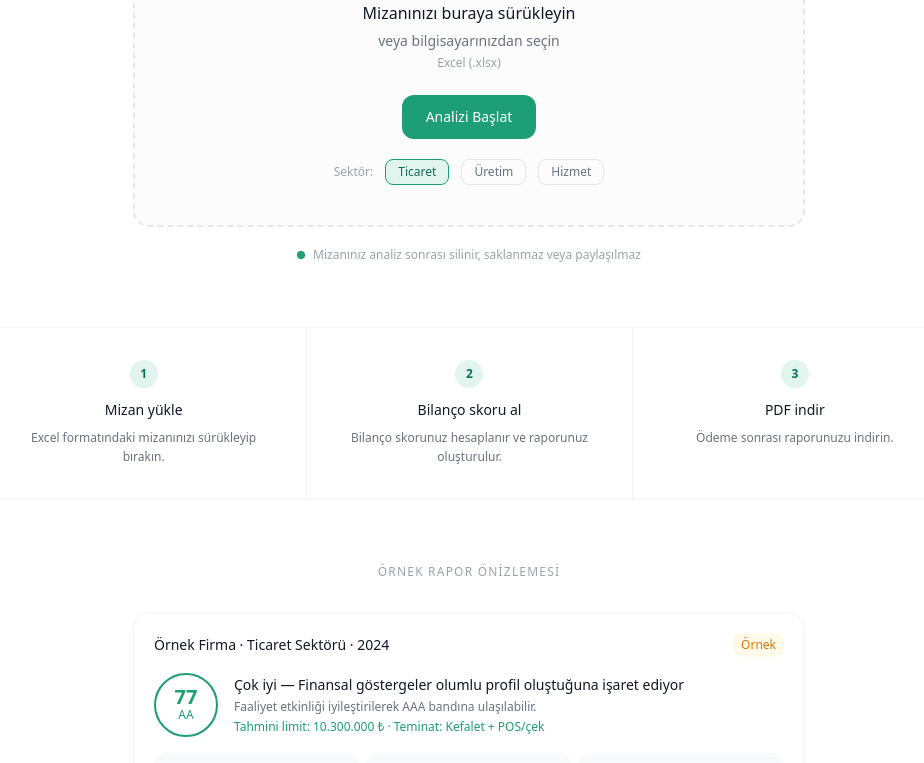
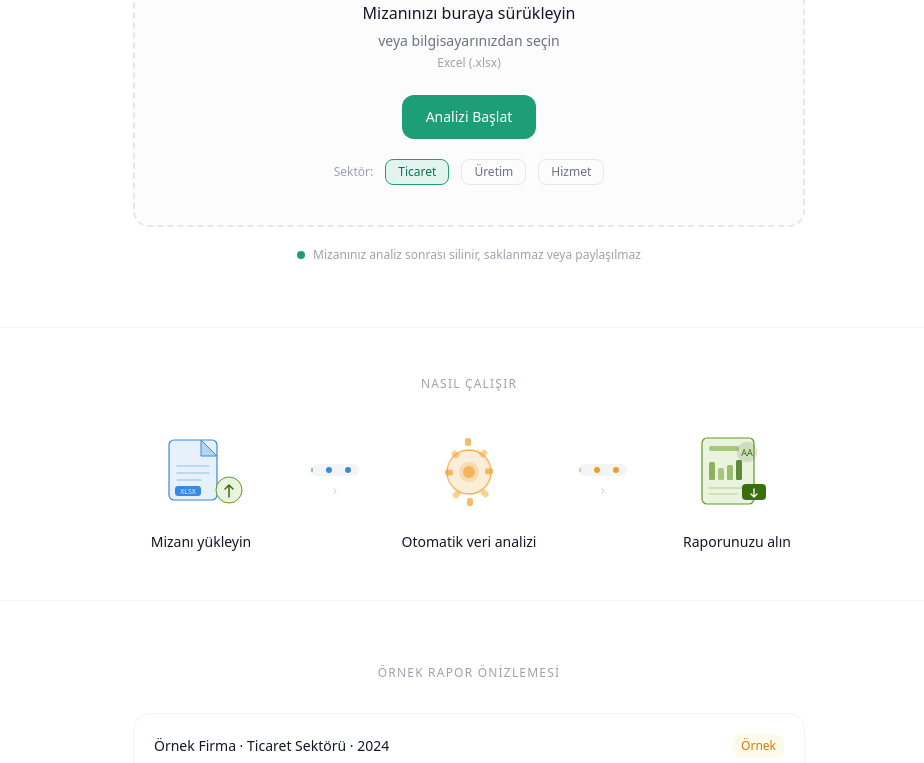
Before and after one commit to gokhanonurai-lang/bilancoskor, a Next.js app: page / in a window 1280 px wide. Shown: the part 555-1318 px from the top of the page, without its empty margins (171-1095 px from the left). Built offline with nearby package versions, Linux system fonts and the light colour scheme; no server answers; the database is empty.

Commit message:
feat: nasıl çalışır bölümü animasyonlu SVG ile yenilendi

```diff
--- a/src/app/page.tsx
+++ b/src/app/page.tsx
@@ -89,21 +89,107 @@ export default function LandingPage() {
         </div>
       </section>
 
-      {/* 3 ADIM */}
-      <section className="border-t border-gray-100">
-        <div className="max-w-5xl mx-auto px-6 grid grid-cols-3 divide-x divide-gray-100">
-          {[
-            { n: '1', title: 'Mizan yükle', desc: 'Excel formatındaki mizanınızı sürükleyip bırakın.' },
-            { n: '2', title: 'Bilanço skoru al', desc: 'Bilanço skorunuz hesaplanır ve raporunuz oluşturulur.' },
-            { n: '3', title: 'PDF indir', desc: 'Ödeme sonrası raporunuzu indirin.' },
-          ].map(s => (
-            <div key={s.n} className="py-8 px-8 text-center">
-              <div className="w-7 h-7 rounded-full bg-brand-50 text-brand-600 text-xs font-semibold flex items-center justify-center mx-auto mb-3">{s.n}</div>
-              <div className="text-sm font-medium text-gray-900 mb-2">{s.title}</div>
-              <div className="text-xs text-gray-500 leading-relaxed">{s.desc}</div>
+      {/* NASIL ÇALIŞIR */}
+      <section className="border-t border-gray-100 py-12">
+        <div className="max-w-5xl mx-auto px-6">
+          <p className="text-xs font-medium text-gray-400 uppercase tracking-widest text-center mb-10">Nasıl çalışır</p>
+          <div className="flex items-start justify-center gap-0">
+
+            {/* ADIM 1 */}
+            <div className="flex-1 max-w-[220px] flex flex-col items-center text-center px-3 group">
+              <div className="w-[100px] h-[80px] mb-5">
+                <svg viewBox="0 0 100 80" fill="none" xmlns="http://www.w3.org/2000/svg" className="w-full h-full">
+                  <rect x="18" y="8" width="48" height="60" rx="5" fill="#E6F1FB" stroke="#378ADD" strokeWidth="1.2"/>
+                  <path d="M50 8 L66 24 L50 24 Z" fill="#B5D4F4" stroke="#378ADD" strokeWidth="1"/>
+                  <line x1="26" y1="34" x2="58" y2="34" stroke="#378ADD" strokeWidth="1.2" strokeLinecap="round" opacity="0.5"/>
+                  <line x1="26" y1="41" x2="58" y2="41" stroke="#378ADD" strokeWidth="1.2" strokeLinecap="round" opacity="0.5"/>
+                  <line x1="26" y1="48" x2="50" y2="48" stroke="#378ADD" strokeWidth="1.2" strokeLinecap="round" opacity="0.5"/>
+                  <rect x="24" y="54" width="26" height="10" rx="3" fill="#378ADD"/>
+                  <text x="37" y="62" textAnchor="middle" fontSize="7" fontWeight="500" fill="#E6F1FB">XLSX</text>
+                  <circle cx="78" cy="58" r="13" fill="#EAF3DE" stroke="#639922" strokeWidth="1"/>
+                  <path d="M78 65 L78 53 M74 57 L78 53 L82 57" stroke="#3B6D11" strokeWidth="1.5" strokeLinecap="round" strokeLinejoin="round"/>
+                </svg>
+              </div>
+              <p className="text-sm font-medium text-gray-900 group-hover:-translate-y-1 transition-transform">Mizanı yükleyin</p>
             </div>
-          ))}
+
+            {/* CONNECTOR 1 */}
+            <div className="flex-shrink-0 pt-8 flex flex-col items-center gap-1">
+              <div className="relative w-12 h-3 overflow-hidden rounded-full bg-gray-100">
+                <div className="absolute top-[3px] left-[-8px] w-[6px] h-[6px] rounded-full bg-[#378ADD] animate-[flowmove_1.6s_linear_infinite]" />
+                <div className="absolute top-[3px] left-[-8px] w-[6px] h-[6px] rounded-full bg-[#378ADD] animate-[flowmove_1.6s_linear_infinite_0.53s]" />
+                <div className="absolute top-[3px] left-[-8px] w-[6px] h-[6px] rounded-full bg-[#378ADD] animate-[flowmove_1.6s_linear_infinite_1.06s]" />
+              </div>
+              <span className="text-gray-300 text-sm">›</span>
+            </div>
+
+            {/* ADIM 2 */}
+            <div className="flex-1 max-w-[220px] flex flex-col items-center text-center px-3 group">
+              <div className="w-[100px] h-[80px] mb-5">
+                <svg viewBox="0 0 100 80" fill="none" xmlns="http://www.w3.org/2000/svg" className="w-full h-full">
+                  <g style={{transformOrigin:'50px 40px', animation:'spin 8s linear infinite'}}>
+                    <circle cx="50" cy="40" r="22" fill="#FAEEDA" stroke="#EF9F27" strokeWidth="1.2"/>
+                    <circle cx="50" cy="40" r="10" fill="#EF9F27" opacity="0.25"/>
+                    <circle cx="50" cy="40" r="6" fill="#EF9F27" opacity="0.6"/>
+                    <rect x="47" y="16" width="6" height="8" rx="2" fill="#EF9F27" opacity="0.7"/>
+                    <rect x="47" y="56" width="6" height="8" rx="2" fill="#EF9F27" opacity="0.7"/>
+                    <rect x="16" y="37" width="8" height="6" rx="2" fill="#EF9F27" opacity="0.7"/>
+                    <rect x="76" y="37" width="8" height="6" rx="2" fill="#EF9F27" opacity="0.7"/>
+                    <rect x="25" y="23" width="6" height="8" rx="2" fill="#EF9F27" opacity="0.5" transform="rotate(-45 28 27)"/>
+                    <rect x="65" y="23" width="6" height="8" rx="2" fill="#EF9F27" opacity="0.5" transform="rotate(45 68 27)"/>
+                    <rect x="25" y="51" width="6" height="8" rx="2" fill="#EF9F27" opacity="0.5" transform="rotate(45 28 55)"/>
+                    <rect x="65" y="51" width="6" height="8" rx="2" fill="#EF9F27" opacity="0.5" transform="rotate(-45 68 55)"/>
+                  </g>
+                </svg>
+              </div>
+              <p className="text-sm font-medium text-gray-900 group-hover:-translate-y-1 transition-transform">Otomatik veri analizi</p>
+            </div>
+
+            {/* CONNECTOR 2 */}
+            <div className="flex-shrink-0 pt-8 flex flex-col items-center gap-1">
+              <div className="relative w-12 h-3 overflow-hidden rounded-full bg-gray-100">
+                <div className="absolute top-[3px] left-[-8px] w-[6px] h-[6px] rounded-full bg-[#EF9F27] animate-[flowmove_1.6s_linear_infinite]" />
+                <div className="absolute top-[3px] left-[-8px] w-[6px] h-[6px] rounded-full bg-[#EF9F27] animate-[flowmove_1.6s_linear_infinite_0.53s]" />
+                <div className="absolute top-[3px] left-[-8px] w-[6px] h-[6px] rounded-full bg-[#EF9F27] animate-[flowmove_1.6s_linear_infinite_1.06s]" />
+              </div>
+              <span className="text-gray-300 text-sm">›</span>
+            </div>
+
+            {/* ADIM 3 */}
+            <div className="flex-1 max-w-[220px] flex flex-col items-center text-center px-3 group">
+              <div className="w-[100px] h-[80px] mb-5">
+                <svg viewBox="0 0 100 80" fill="none" xmlns="http://www.w3.org/2000/svg" className="w-full h-full">
+                  <rect x="15" y="6" width="52" height="66" rx="5" fill="#EAF3DE" stroke="#639922" strokeWidth="1.2"/>
+                  <rect x="22" y="14" width="30" height="5" rx="2" fill="#639922" opacity="0.5"/>
+                  <circle cx="60" cy="20" r="10" fill="#3B6D11" opacity="0.15" stroke="#3B6D11" strokeWidth="1"/>
+                  <text x="60" y="24" textAnchor="middle" fontSize="9" fontWeight="500" fill="#3B6D11">AA</text>
+                  <rect x="22" y="30" width="6" height="18" rx="1.5" fill="#639922" opacity="0.7"/>
+                  <rect x="31" y="36" width="6" height="12" rx="1.5" fill="#639922" opacity="0.5"/>
+                  <rect x="40" y="33" width="6" height="15" rx="1.5" fill="#639922" opacity="0.6"/>
+                  <rect x="49" y="28" width="6" height="20" rx="1.5" fill="#3B6D11" opacity="0.8"/>
+                  <line x1="22" y1="56" x2="60" y2="56" stroke="#639922" strokeWidth="1" opacity="0.4" strokeLinecap="round"/>
+                  <line x1="22" y1="62" x2="50" y2="62" stroke="#639922" strokeWidth="1" opacity="0.4" strokeLinecap="round"/>
+                  <rect x="55" y="52" width="24" height="16" rx="4" fill="#3B6D11"/>
+                  <path d="M67 57 L67 64 M64 62 L67 65 L70 62" stroke="white" strokeWidth="1.3" strokeLinecap="round" strokeLinejoin="round"/>
+                </svg>
+              </div>
+              <p className="text-sm font-medium text-gray-900 group-hover:-translate-y-1 transition-transform">Raporunuzu alın</p>
+            </div>
+
+          </div>
         </div>
+        <style>{`
+          @keyframes flowmove {
+            0% { left: -8px; opacity: 0; }
+            10% { opacity: 1; }
+            90% { opacity: 1; }
+            100% { left: 50px; opacity: 0; }
+          }
+          @keyframes spin {
+            from { transform: rotate(0deg); }
+            to { transform: rotate(360deg); }
+          }
+        `}</style>
       </section>
 
       {/* ÖRNEK RAPOR KARTI */}
```
